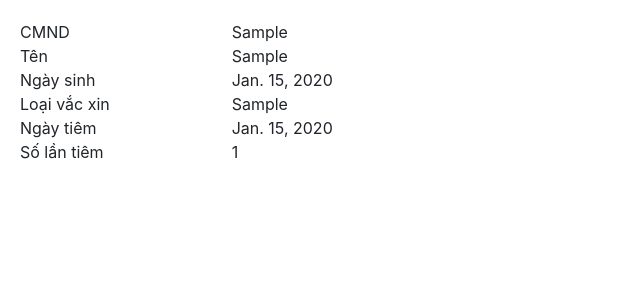
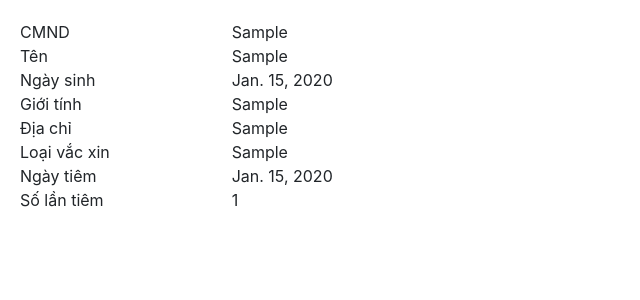
Before and after one commit to linhquach902/TEST_API_WEB, a Django app: template templates/human/human_detail.html in a window 1280 px wide. Shown: the part 68-368 px from the top of the page, without its empty margins (0-640 px from the left). Run offline with Django 3.2, Linux system fonts and the light colour scheme; the template is opened without the code that fills it: values that come from a table or form of the project are taken from there, others are empty; a user stored in the database is signed in; tables that the repository leaves empty hold one stand-in row (values such as "Sample post"); some libraries are stand-ins or nearby versions.

Commit message:
update human database 2

```diff
--- a/human/models.py
+++ b/human/models.py
@@ -7,6 +7,8 @@ class Human(models.Model):
     CMND = models.CharField(max_length=50)
     ten = models.CharField(max_length=50)
     ngay_sinh = models.DateField()
+    gioi_tinh = models.CharField(max_length=50,null=True)
+    dia_chi = models.CharField(max_length=100,null=True)
     loai_vac_xin = models.CharField(max_length=50)
     ngay_tiem = models.DateField()
     so_lan_tiem = models.IntegerField()
--- a/templates/human/human_detail.html
+++ b/templates/human/human_detail.html
@@ -13,6 +13,14 @@
     <div class="col-2">{{human.ngay_sinh}}</div>
 </div>
 <div class="row">
+    <div class="col-2">Giới tính</div>
+    <div class="col-2">{{human.gioi_tinh}}</div>
+</div>
+<div class="row">
+    <div class="col-2">Địa chỉ</div>
+    <div class="col-2">{{human.dia_chi}}</div>
+</div>
+<div class="row">
     <div class="col-2">Loại vắc xin</div>
     <div class="col-2">{{human.loai_vac_xin}}</div>
 </div>
--- a/templates/human/human_list.html
+++ b/templates/human/human_list.html
@@ -20,6 +20,8 @@
         <th>CMND</th>
         <th>Tên</th>
         <th>Ngày sinh</th>
+        <th>Giới tính</th>
+        <th>Địa chỉ</th>
         <th>Loại vắc xin</th>
         <th>Ngày tiêm</th>
         <th>Số lần tiêm</th>
@@ -30,6 +32,8 @@
             <td>{{human.CMND}}</td>
             <td>{{human.ten}}</td>
             <td>{{human.ngay_sinh}}</td>
+            <td>{{human.gioi_tinh}}</td>
+            <td>{{human.dia_chi}}</td>
             <td>{{human.loai_vac_xin}}</td>
             <td>{{human.ngay_tiem}}</td>
             <td>{{human.so_lan_tiem}}</td>
```
